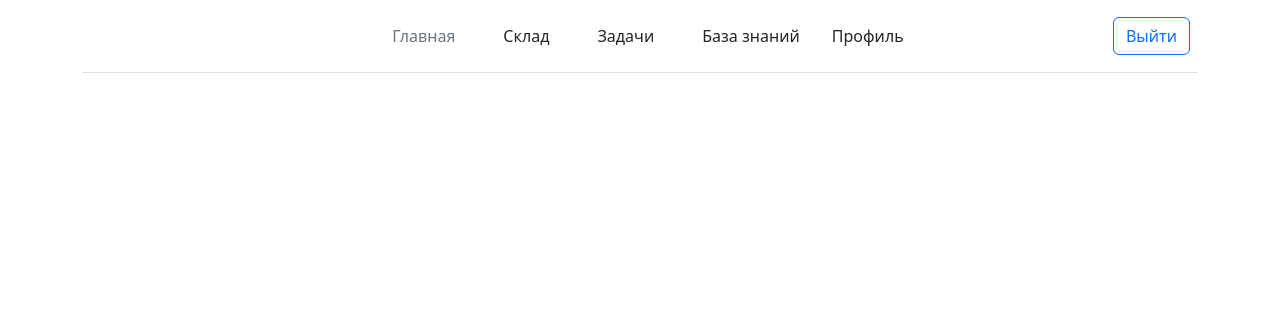
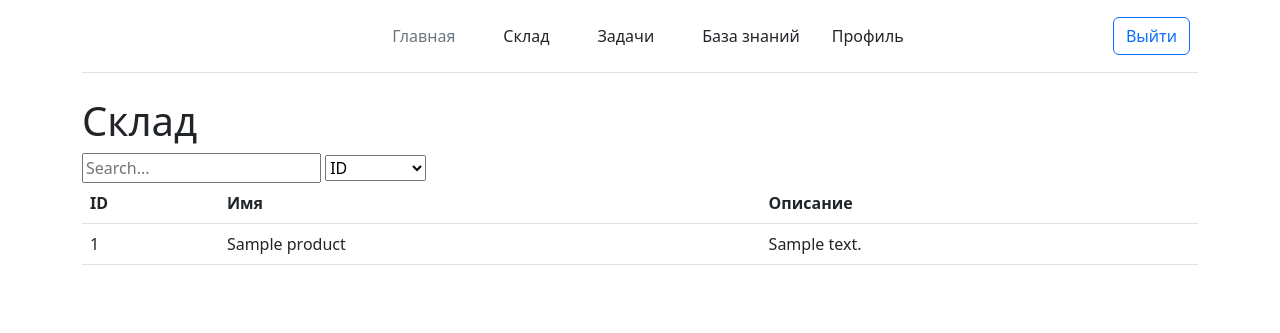
Before and after one commit to DenisKoleda/zeta-panel, a Flask app: page /sklad in a window 1280 px wide. Shown: the top 333 px of the page. Run offline with Flask 3, Linux system fonts and the light colour scheme; a user stored in the database is signed in; tables that the repository leaves empty hold one stand-in row (values such as "Sample post").

Commit message:
Добавил склад + добавил фильтр

```diff
--- a/app/__init__.py
+++ b/app/__init__.py
@@ -2,6 +2,7 @@ from flask import Flask
 from flask_login import LoginManager
 from flask_mail import Mail
 from flask_sqlalchemy import SQLAlchemy
+
 
 db = SQLAlchemy()
 mail = Mail()
--- a/app/main.py
+++ b/app/main.py
@@ -1,5 +1,6 @@
 from flask import Blueprint, render_template
 from flask_login import login_required, current_user
+from . import db, models
 
 main = Blueprint('main', __name__)
 
@@ -18,4 +19,5 @@ def profile():
 @main.route('/sklad')
 @login_required
 def sklad():
-    return render_template('sklad.html')
+    products = models.Product.query.all()
+    return render_template('sklad.html', products=products)
--- /dev/null
+++ b/app/static/js/filter_bd.js
@@ -0,0 +1,24 @@
+document.addEventListener('DOMContentLoaded', function() {
+    const filterInput = document.getElementById('filterInput');
+    const filterColumn = document.getElementById('filterColumn');
+    const productTableBody = document.getElementById('productTableBody');
+
+    filterInput.addEventListener('keyup', function() {
+        const filterValue = filterInput.value.toLowerCase();
+        const column = filterColumn.value;
+
+        for (let i = 0; i < productTableBody.rows.length; i++) {
+            const cellValue = productTableBody.rows[i].cells[column].textContent.toLowerCase();
+
+            if (cellValue.indexOf(filterValue) > -1) {
+                productTableBody.rows[i].style.display = '';
+            } else {
+                productTableBody.rows[i].style.display = 'none';
+            }
+        }
+    });
+
+    filterColumn.addEventListener('change', function() {
+        filterInput.dispatchEvent(new Event('keyup'));
+    });
+});
--- a/app/templates/base.html
+++ b/app/templates/base.html
@@ -7,7 +7,6 @@
     <link rel="stylesheet" href="https://cdn.jsdelivr.net/npm/bootstrap@5.2.3/dist/css/bootstrap.min.css" integrity="sha384-rbsA2VBKQhggwzxH7pPCaAqO46MgnOM80zW1RWuH61DGLwZJEdK2Kadq2F9CUG65" crossorigin="anonymous">
     <title>WebPZSM - {% block title %}{% endblock %}</title>
     {% block stylesheet %}
-
     {% endblock %}
 </head>
 <body>
--- a/app/templates/sklad.html
+++ b/app/templates/sklad.html
@@ -1,2 +1,37 @@
 {% extends "base.html" %}
+{% block title %}Склад{% endblock %}
+{% block stylesheet %}
+<script src="{{ url_for('static', filename='js/filter_bd.js') }}"></script>
+{% endblock %}
+{% block content %}
 {% include "header.html" %}
+<div class="container">
+    <h1>Склад</h1>
+    <div>
+        <input type="text" id="filterInput" placeholder="Search...">
+        <select id="filterColumn">
+            <option value="0">ID</option>
+            <option value="1">Имя</option>
+            <option value="2">Описание</option>
+        </select>
+    </div>
+    <table class="table">
+        <thead>
+            <tr>
+                <th>ID</th>
+                <th>Имя</th>
+                <th>Описание</th>
+            </tr>
+        </thead>
+        <tbody id="productTableBody">
+            {% for product in products %}
+            <tr>
+                <td>{{ product.id }}</td>
+                <td>{{ product.name }}</td>
+                <td>{{ product.description }}</td>
+            </tr>
+            {% endfor %}
+        </tbody>
+    </table>
+</div>
+{% endblock %}
```
Also changed, not shown: app/models.py (+9 -4 lines).
